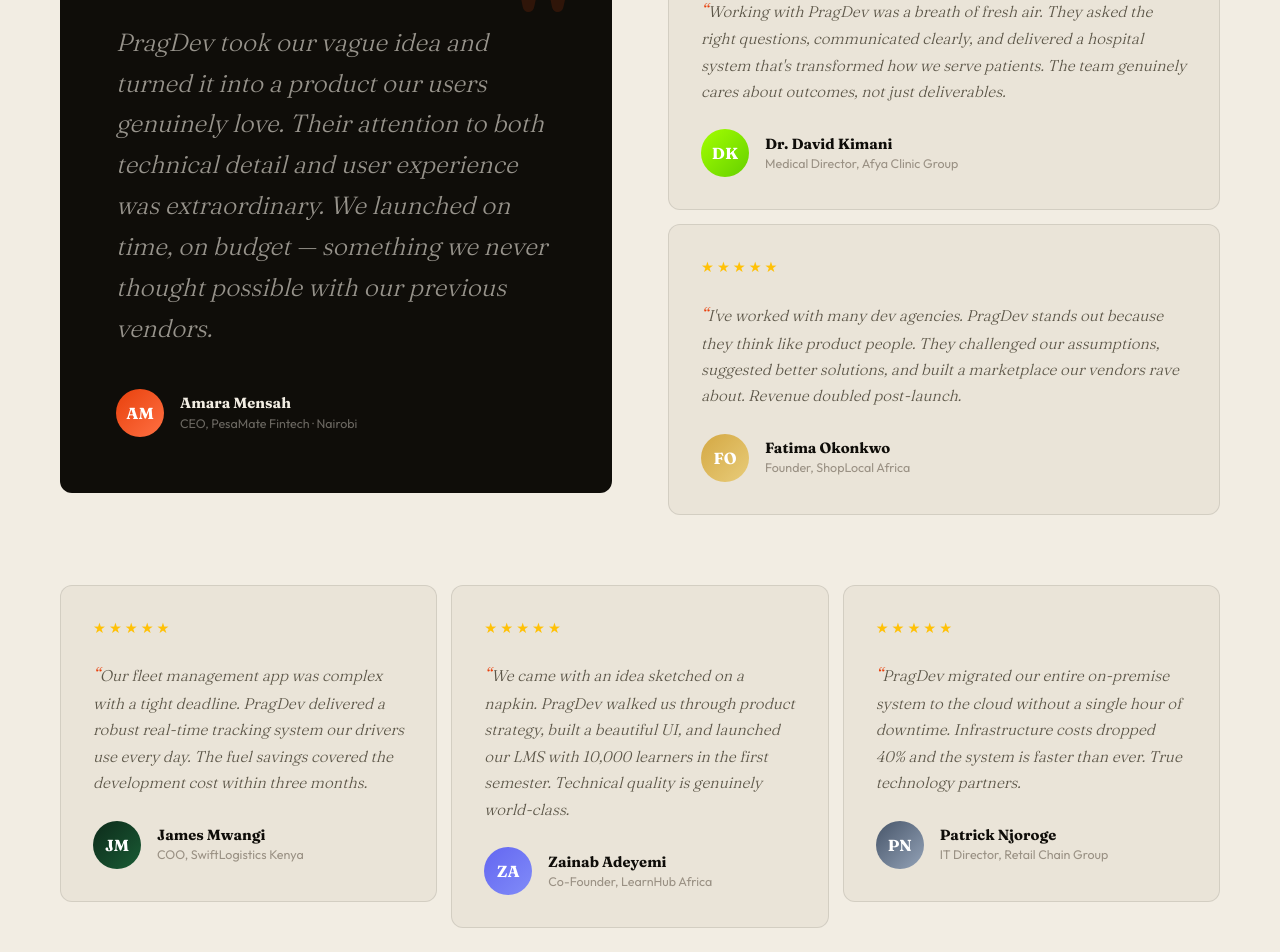
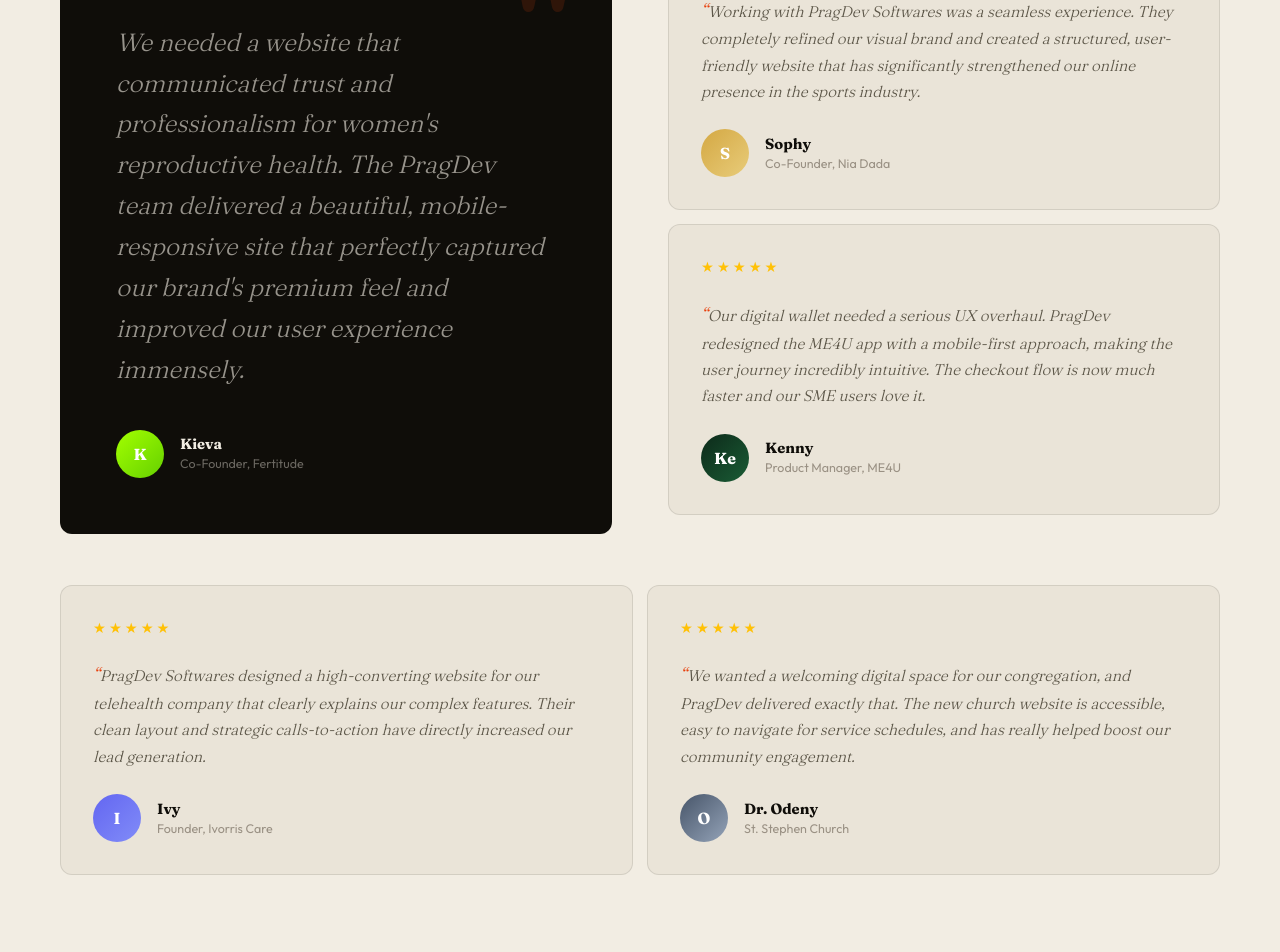
Before and after one commit to Abayo24/PragDev, a Next.js app: page / in a window 1280 px wide. Shown: the part 7300-8252 px from the top of the page. Built offline with nearby package versions, Linux system fonts and the light colour scheme.

Commit message:
chore: update testimonials

```diff
--- a/components/Testimonials.tsx
+++ b/components/Testimonials.tsx
@@ -9,46 +9,39 @@ interface Testimonial {
 
 const testimonials: Testimonial[] = [
   {
-    featured: true,
-    text: "PragDev took our vague idea and turned it into a product our users genuinely love. Their attention to both technical detail and user experience was extraordinary. We launched on time, on budget — something we never thought possible with our previous vendors.",
-    name: "Amara Mensah",
-    role: "CEO, PesaMate Fintech · Nairobi",
-    initials: "AM",
-    avatarClass: "bg-gradient-to-br from-orange to-[#FF7043]",
-  },
-  {
-    text: "Working with PragDev was a breath of fresh air. They asked the right questions, communicated clearly, and delivered a hospital system that's transformed how we serve patients. The team genuinely cares about outcomes, not just deliverables.",
-    name: "Dr. David Kimani",
-    role: "Medical Director, Afya Clinic Group",
-    initials: "DK",
+    text: "We needed a website that communicated trust and professionalism for women's reproductive health. The PragDev team delivered a beautiful, mobile-responsive site that perfectly captured our brand's premium feel and improved our user experience immensely.",
+    name: "Kieva",
+    role: "Co-Founder, Fertitude",
+    initials: "K",
     avatarClass: "bg-gradient-to-br from-lime to-[#65D000] text-ink",
   },
   {
-    text: "I've worked with many dev agencies. PragDev stands out because they think like product people. They challenged our assumptions, suggested better solutions, and built a marketplace our vendors rave about. Revenue doubled post-launch.",
-    name: "Fatima Okonkwo",
-    role: "Founder, ShopLocal Africa",
-    initials: "FO",
+    text: "Working with PragDev Softwares was a seamless experience. They completely refined our visual brand and created a structured, user-friendly website that has significantly strengthened our online presence in the sports industry.",
+    name: "Sophy",
+    role: "Co-Founder, Nia Dada",
+    initials: "S",
     avatarClass: "bg-gradient-to-br from-gold to-[#E8CC7A] text-ink",
   },
   {
-    text: "Our fleet management app was complex with a tight deadline. PragDev delivered a robust real-time tracking system our drivers use every day. The fuel savings covered the development cost within three months.",
-    name: "James Mwangi",
-    role: "COO, SwiftLogistics Kenya",
-    initials: "JM",
+    text: "Our digital wallet needed a serious UX overhaul. PragDev redesigned the ME4U app with a mobile-first approach, making the user journey incredibly intuitive. The checkout flow is now much faster and our SME users love it.",
+    name: "Kenny",
+    role: "Product Manager, ME4U",
+    initials: "Ke",
     avatarClass: "bg-gradient-to-br from-forest to-[#1a5c35]",
   },
   {
-    text: "We came with an idea sketched on a napkin. PragDev walked us through product strategy, built a beautiful UI, and launched our LMS with 10,000 learners in the first semester. Technical quality is genuinely world-class.",
-    name: "Zainab Adeyemi",
-    role: "Co-Founder, LearnHub Africa",
-    initials: "ZA",
+    featured: true,
+    text: "PragDev Softwares designed a high-converting website for our telehealth company that clearly explains our complex features. Their clean layout and strategic calls-to-action have directly increased our lead generation.",
+    name: "Ivy",
+    role: "Founder, Ivorris Care",
+    initials: "I",
     avatarClass: "bg-gradient-to-br from-[#6366f1] to-[#818cf8]",
   },
   {
-    text: "PragDev migrated our entire on-premise system to the cloud without a single hour of downtime. Infrastructure costs dropped 40% and the system is faster than ever. True technology partners.",
-    name: "Patrick Njoroge",
-    role: "IT Director, Retail Chain Group",
-    initials: "PN",
+    text: "We wanted a welcoming digital space for our congregation, and PragDev delivered exactly that. The new church website is accessible, easy to navigate for service schedules, and has really helped boost our community engagement.",
+    name: "Dr. Odeny",
+    role: "St. Stephen Church",
+    initials: "O",
     avatarClass: "bg-gradient-to-br from-[#475569] to-[#94a3b8]",
   },
 ];
@@ -133,7 +126,7 @@ export default function Testimonials() {
         </div>
 
         {/* Bottom row of 3 */}
-        <div className="grid grid-cols-1 md:grid-cols-2 lg:grid-cols-3 gap-3.5">
+        <div className="grid grid-cols-1 md:grid-cols-2 gap-3.5">
           {bottomRow.map((t, i) => (
             <div key={i} className={`reveal delay-${i + 1}`}>
               <SmallCard t={t} />
```
